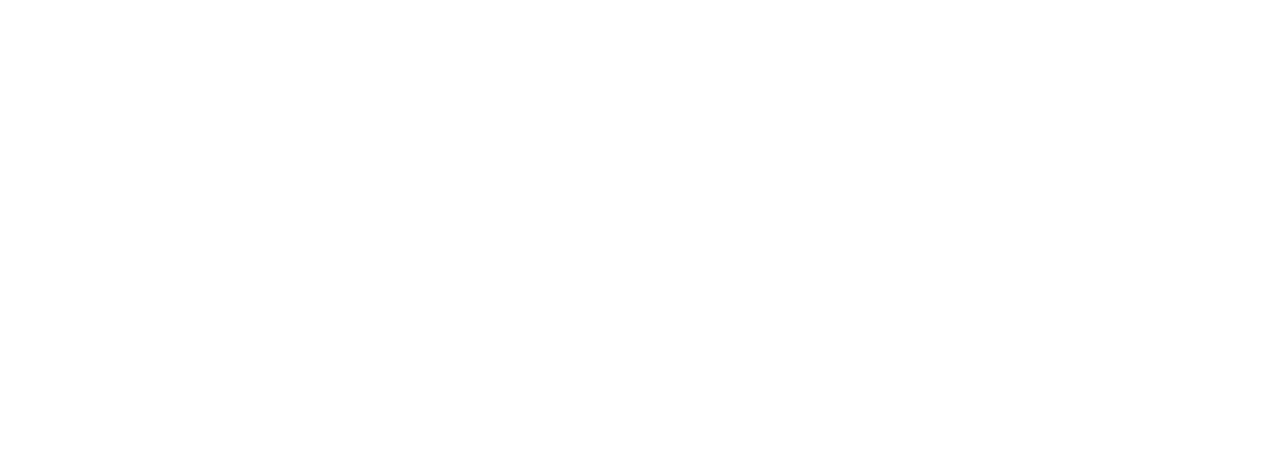
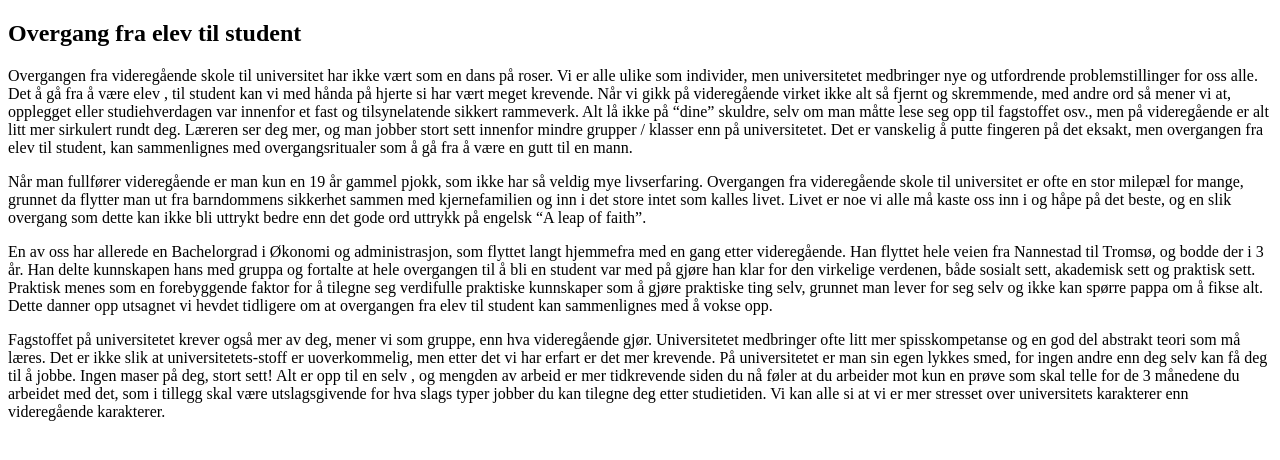
Before and after one commit to MartinHoffNygaard/EksamenWebutvikling, a plain HTML site: page Pages/ReflectionEssay.html in a window 1280 px wide. Drawn offline with Linux system fonts and the light colour scheme.

Commit message:
Lagt inn tekstfilene

```diff
--- a/Pages/ReflectionEssay.html
+++ b/Pages/ReflectionEssay.html
@@ -9,6 +9,21 @@
 </head>
 
 <body>
+    <header>
+    </header>
+
+    <main>
+        <article>
+            <h1>Overgang fra elev til student</h1>
+            <p>Overgangen fra videregående skole til universitet har ikke vært som en dans på roser. Vi er alle ulike som individer, men universitetet medbringer nye og utfordrende problemstillinger for oss alle. Det å gå fra å være elev , til student kan vi med hånda på hjerte si har vært meget krevende. Når vi gikk på videregående virket ikke alt så fjernt og skremmende, med andre ord så mener vi at, opplegget eller studiehverdagen var innenfor et fast og tilsynelatende sikkert rammeverk. Alt lå ikke på “dine” skuldre, selv om man måtte lese seg opp til fagstoffet osv., men på videregående er alt litt mer sirkulert rundt deg. Læreren ser deg mer, og man jobber stort sett innenfor mindre grupper / klasser enn på universitetet. Det er vanskelig å putte fingeren på det eksakt, men overgangen fra elev til student, kan sammenlignes med overgangsritualer som å gå fra å være en gutt til en mann.
+            </p>
+            <p>Når man fullfører videregående er man kun en 19 år gammel pjokk, som ikke har så veldig mye livserfaring. Overgangen fra videregående skole til universitet er ofte en stor milepæl for mange, grunnet da flytter man ut fra barndommens sikkerhet sammen med kjernefamilien og inn i det store intet som kalles livet. Livet er noe vi alle må kaste oss inn i og håpe på det beste, og en slik overgang som dette kan ikke bli uttrykt bedre enn det gode ord uttrykk på engelsk “A leap of faith”. </p>
+            <p>En av oss har allerede en Bachelorgrad i Økonomi og administrasjon, som flyttet langt hjemmefra med en gang etter videregående. Han flyttet hele veien fra Nannestad til Tromsø, og bodde der i 3 år. Han delte kunnskapen hans med gruppa og fortalte at hele overgangen til å bli en student var med på gjøre han klar for den virkelige verdenen, både sosialt sett, akademisk sett og praktisk sett. Praktisk menes som en forebyggende faktor for å tilegne seg verdifulle praktiske kunnskaper som å gjøre praktiske ting selv, grunnet man lever for seg selv og ikke kan spørre pappa om å fikse alt. Dette danner opp utsagnet vi hevdet tidligere om at overgangen fra elev til student kan sammenlignes med å vokse opp.
+            </p>
+            <p>Fagstoffet på universitetet krever også mer av deg, mener vi som gruppe, enn hva videregående gjør. Universitetet medbringer ofte litt mer spisskompetanse og en god del abstrakt teori som må læres. Det er ikke slik at universitetets-stoff er uoverkommelig, men etter det vi har erfart er det mer krevende. På universitetet er man sin egen lykkes smed, for ingen andre enn deg selv kan få deg til å jobbe. Ingen maser på deg, stort sett! Alt er opp til en selv , og mengden av arbeid er mer tidkrevende siden du nå føler at du arbeider mot kun en prøve som skal telle for de 3 månedene du arbeidet med det, som i tillegg skal være utslagsgivende for hva slags typer jobber du kan tilegne deg etter studietiden. Vi kan alle si at vi er mer stresset over universitets karakterer enn videregående karakterer.
+            </p>
+        </article>
+    </main>
 
 </body>
 
```
Also changed, not shown: Pages/TopicalInformation.html (+14 -0 lines).
